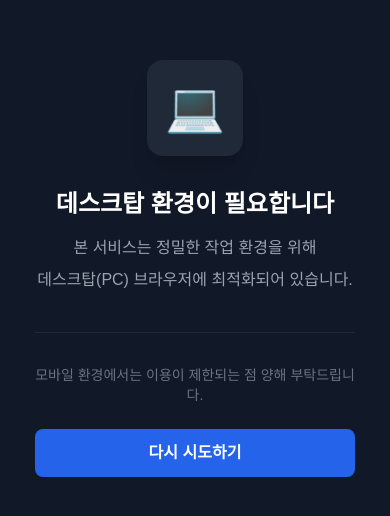
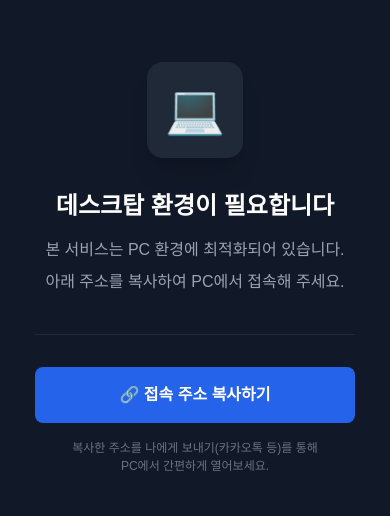
Before and after one commit to inable-it/webridge-frontend, a React (Vite) app: page / in a window 390 px wide. Shown: the part 154-670 px from the top of the page. Built offline with nearby package versions, Linux system fonts and the light colour scheme.

Commit message:
feat: replace reload button with copy link button in MobileBlocker

```diff
--- a/src/components/common/MobileBlocker.tsx
+++ b/src/components/common/MobileBlocker.tsx
@@ -2,13 +2,13 @@ import { useState, useEffect } from "react";
 
 const MobileBlocker = ({ children }: { children: React.ReactNode }) => {
     const [isMobile, setIsMobile] = useState<boolean | null>(null);
+    const [copied, setCopied] = useState(false);
 
     useEffect(() => {
         const checkMobile = () => {
             const userAgent = navigator.userAgent || navigator.vendor;
             const isMobileDevice = /Android|webOS|iPhone|iPad|iPod|BlackBerry|IEMobile|Opera Mini/i.test(userAgent);
-            const isSmallScreen = window.innerWidth < 1024; // 테블릿 포함 PC 미만 사이즈 차단
-
+            const isSmallScreen = window.innerWidth < 1024;
             setIsMobile(isMobileDevice || isSmallScreen);
         };
 
@@ -17,46 +17,57 @@ const MobileBlocker = ({ children }: { children: React.ReactNode }) => {
         return () => window.removeEventListener("resize", checkMobile);
     }, []);
 
-    // 초기 로딩 중에는 아무것도 보여주지 않음 (깜빡임 방지)
+    // 주소 복사 함수
+    const handleCopyLink = async () => {
+        try {
+            await navigator.clipboard.writeText(window.location.href);
+            setCopied(true);
+            // 2초 후 복사 완료 메시지 초기화
+            setTimeout(() => setCopied(false), 2000);
+        } catch (err) {
+            alert("주소를 복사하는 데 실패했습니다.");
+        }
+    };
+
     if (isMobile === null) return null;
 
-    // 모바일/태블릿 접속 시 보여줄 화면
     if (isMobile) {
         return (
             <div className="fixed inset-0 z-[9999] flex flex-col items-center justify-center bg-gray-900 px-6 py-12 text-center">
-                {/* 아이콘 영역 */}
                 <div className="mb-8 flex h-24 w-24 items-center justify-center rounded-2xl bg-gray-800 shadow-xl">
                     <span className="text-5xl">💻</span>
                 </div>
 
-                {/* 텍스트 영역: 정의하신 Typography 클래스 사용 */}
                 <h1 className="display-xs font-bold text-white mb-4">
                     데스크탑 환경이 필요합니다
                 </h1>
 
                 <div className="space-y-2 text-md-custom text-gray-400 break-keep">
-                    <p>본 서비스는 정밀한 작업 환경을 위해</p>
-                    <p>데스크탑(PC) 브라우저에 최적화되어 있습니다.</p>
+                    <p>본 서비스는 PC 환경에 최적화되어 있습니다.</p>
+                    <p>아래 주소를 복사하여 PC에서 접속해 주세요.</p>
                 </div>
 
-                {/* 안내선 및 상세 설명 */}
                 <div className="mt-10 w-full max-w-xs border-t border-gray-800 pt-8">
-                    <p className="text-sm-custom text-gray-500 mb-6">
-                        모바일 환경에서는 이용이 제한되는 점 양해 부탁드립니다.
+                    {/* 주소 복사 버튼 */}
+                    <button
+                        onClick={handleCopyLink}
+                        className={`w-full py-4 rounded-lg font-semibold transition-all duration-300 ${
+                            copied
+                                ? "bg-green-600 text-white"
+                                : "bg-blue-600 hover:bg-blue-700 text-white"
+                        }`}
+                    >
+                        {copied ? "✅ 복사 완료!" : "🔗 접속 주소 복사하기"}
+                    </button>
+
+                    <p className="mt-4 text-xs-custom text-gray-500">
+                        복사한 주소를 나에게 보내기(카카오톡 등)를 통해<br/>PC에서 간편하게 열어보세요.
                     </p>
-
-                    <button
-                        onClick={() => window.location.reload()}
-                        className="w-full py-3 bg-blue-600 hover:bg-blue-700 text-white rounded-lg font-semibold transition-colors"
-                    >
-                        다시 시도하기
-                    </button>
                 </div>
             </div>
         );
     }
 
-    // PC 접속 시 서비스(Router) 실행
     return <>{children}</>;
 };
 
```
